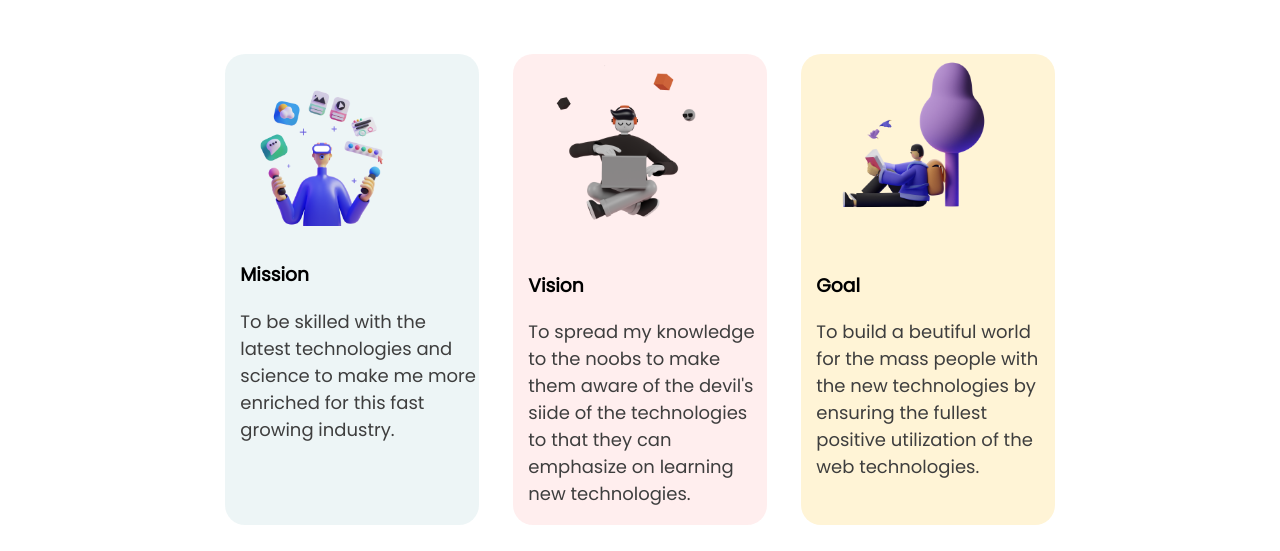
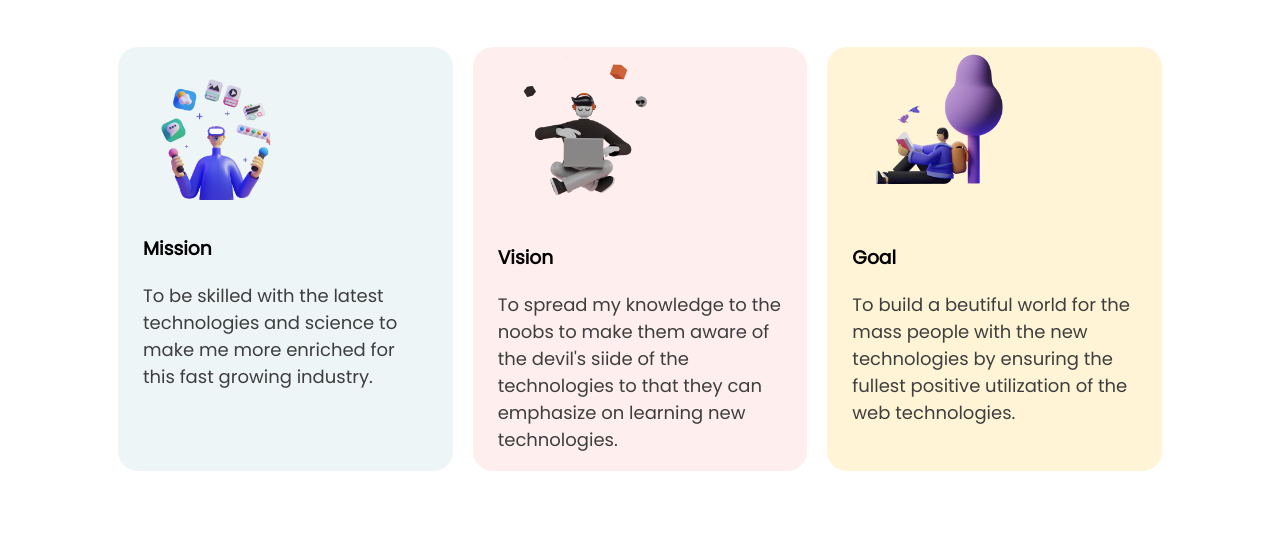
Before and after one commit to Zahid-BM/mission-2020, a plain HTML site: page index.html in a window 1280 px wide. Shown: the part 746-1297 px from the top of the page. After the commit the page ends 1235 px from the top, so only its background shows below. Drawn offline with Linux system fonts and the light colour scheme.

Commit message:
2nd part modification

```diff
--- a/style.css
+++ b/style.css
@@ -60,17 +60,17 @@ h2{
 }
 .three-box{
     display: flex;
-    padding:0 200px;
+    padding:0 100px;
 
 
 }
 
 .three-box img{
-    width: 80%;
+    width: 60%;
 }
 .box{
-    padding-left: 15px;
-    margin: 2%;
+    padding: 0 25px;
+    margin: 10px;
     border-radius: 20px;
     width: 100%;
 }
```
